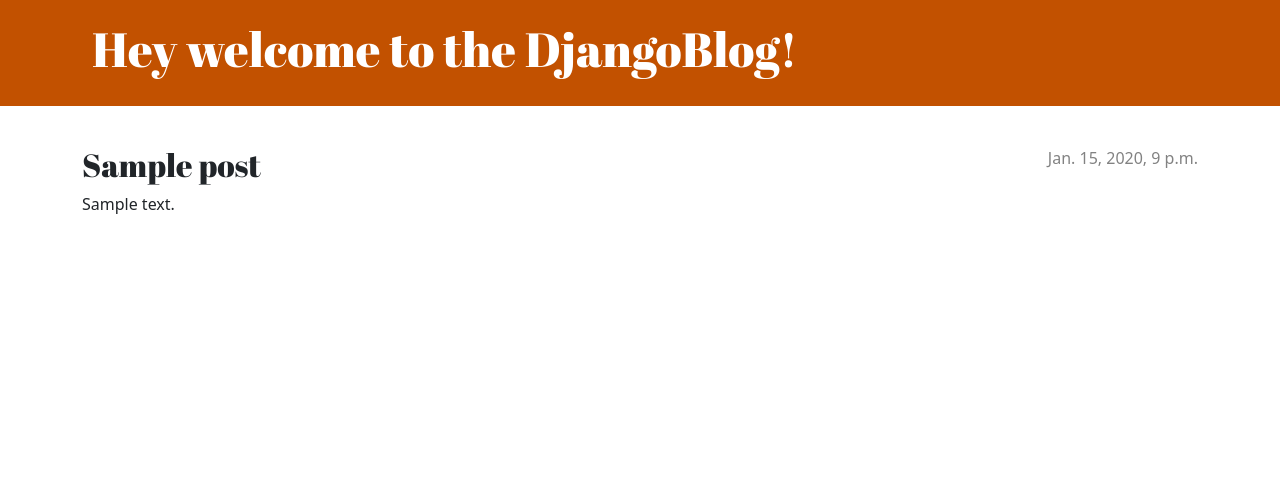
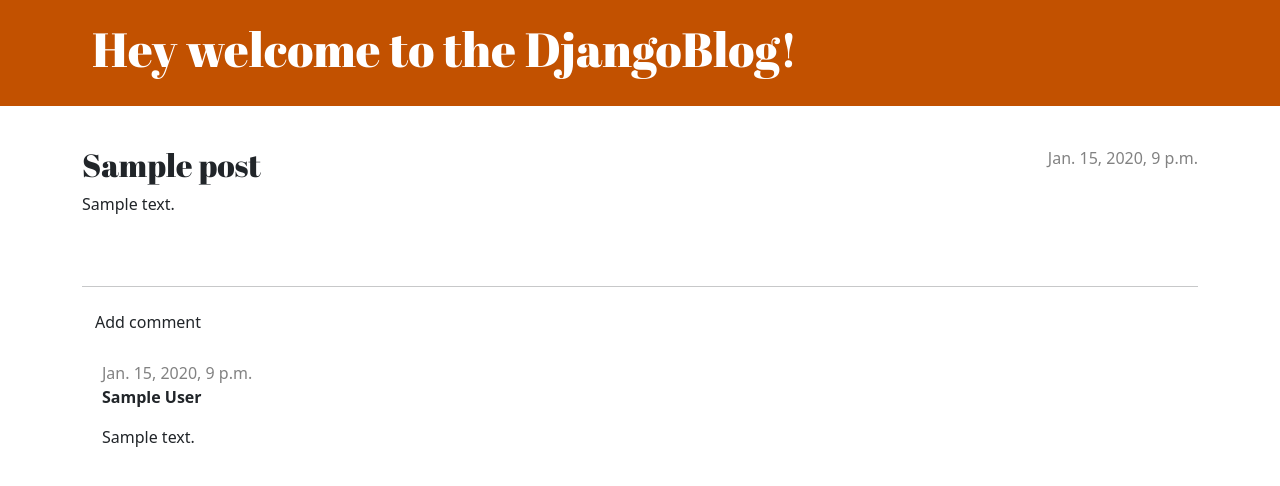
Before and after one commit to illegalbyte/djangoblog, a Django app: page /post/1/ in a window 1280 px wide. Shown: the top 486 px of the page. Run offline with Django 4.2, Linux system fonts and the light colour scheme; tables that the repository leaves empty hold one stand-in row (values such as "Sample post").

Commit message:
Implement comments

```diff
--- a/blog/admin.py
+++ b/blog/admin.py
@@ -1,6 +1,7 @@
 from django.contrib import admin
-from .models import Post
+from .models import Comment, Post
 
 # Register your models here.
 
 admin.site.register(Post)
+admin.site.register(Comment)
--- a/blog/static/css/blog.css
+++ b/blog/static/css/blog.css
@@ -68,3 +68,7 @@ h4 {
     color: #FFFFFF;
     background-color: #C25100;
 }
+
+.comment {
+    margin: 20px 0px 20px 20px;
+}
--- a/blog/templates/blog/post_detail.html
+++ b/blog/templates/blog/post_detail.html
@@ -17,4 +17,16 @@
         <h2>{{ post.title }}</h2>
         <p>{{ post.text|linebreaksbr }}</p>
     </article>
+    <!-- Comment Section -->
+    <hr>
+    <a class="btn btn-default" href="{% url 'add_comment_to_post' pk=post.pk %}">Add comment</a>
+    {% for comment in post.comments.all %}
+        <div class="comment">
+            <div class="date">{{ comment.created_date }}</div>
+            <strong>{{ comment.author }}</strong>
+            <p>{{ comment.text|linebreaks }}</p>
+        </div>
+    {% empty %}
+        <p>No comments here yet :(</p>
+    {% endfor %}
 {% endblock %}
--- a/blog/templates/blog/post_list.html
+++ b/blog/templates/blog/post_list.html
@@ -11,5 +11,7 @@
             <h2><a href="{% url 'post_detail' pk=post.pk %}">{{ post.title }}</a></h2>
             <p>{{ post.text|linebreaksbr }}</p>
         </article>
+        <a href="{% url 'post_detail' pk=post.pk %}">Comments: {{ post.comments.count }}</a>
+        <hr class="style-eight">
     {% endfor %}
 {% endblock %}
--- a/blog/urls.py
+++ b/blog/urls.py
@@ -6,4 +6,5 @@ urlpatterns = [
     path('post/<int:pk>/', views.post_detail, name='post_detail'),
     path('post/new/', views.post_new, name='post_new'),
     path('post/<int:pk>/edit/', views.post_edit, name='post_edit'),
+    path('post/<int:pk>/comment/', views.add_comment_to_post, name='add_comment_to_post'),
 ]
--- a/blog/views.py
+++ b/blog/views.py
@@ -1,7 +1,7 @@
 from django.shortcuts import render, get_object_or_404, redirect
 from django.utils import timezone
 from .models import Post
-from .forms import PostForm
+from .forms import PostForm, CommentForm
 
 # Create your views here.
 
@@ -39,3 +39,16 @@ def post_edit(request, pk):
     else:
         form = PostForm(instance=post)
     return render(request, 'blog/post_edit.html', {'form': form})
+
+def add_comment_to_post(request, pk):
+    post = get_object_or_404(Post, pk=pk)
+    if request.method == "POST":
+        form = CommentForm(request.POST)
+        if form.is_valid():
+            comment = form.save(commit=False)
+            comment.post = post
+            comment.save()
+            return redirect('post_detail', pk=post.pk)
+    else:
+        form = CommentForm()
+    return render(request, 'blog/add_comment_to_post.html', {'form': form})
```
Also changed, not shown: blog/forms.py (+7 -1 lines), blog/templates/blog/add_comment_to_post.html (added, +10 -0 lines).
